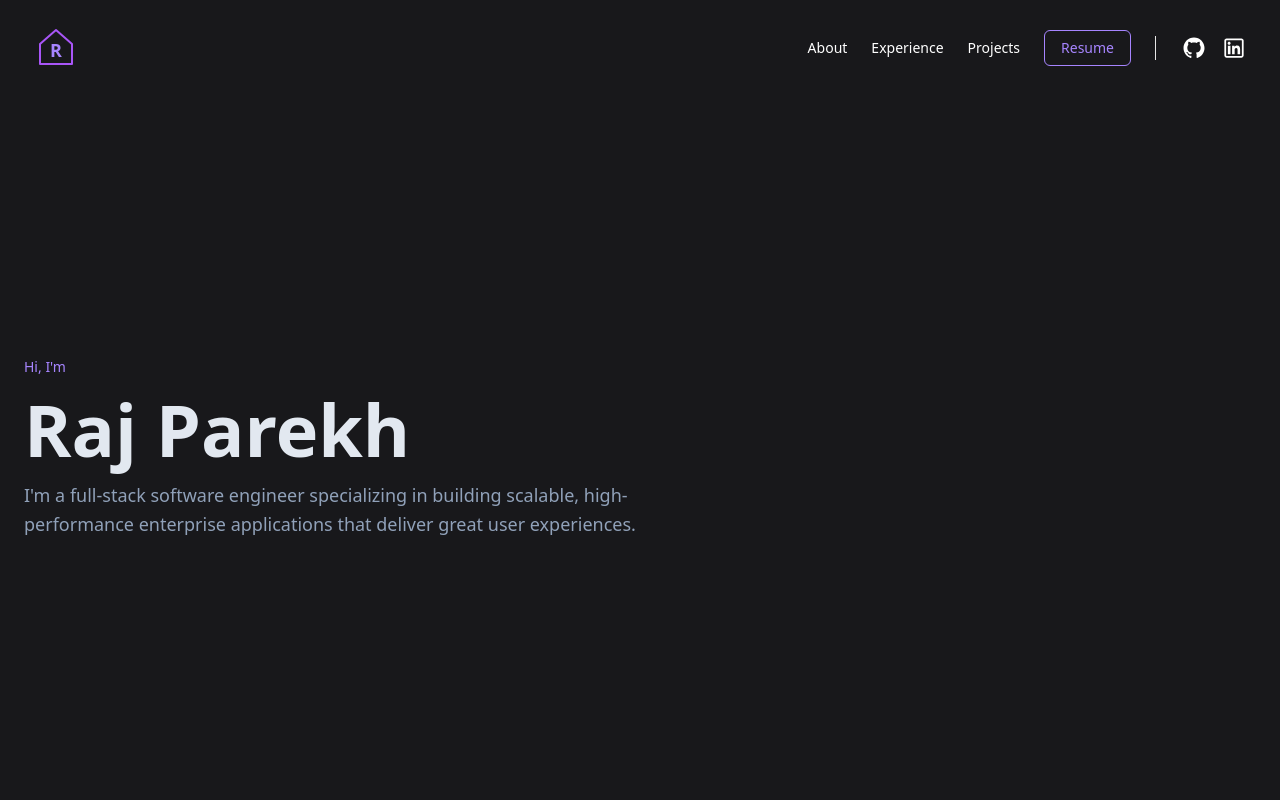
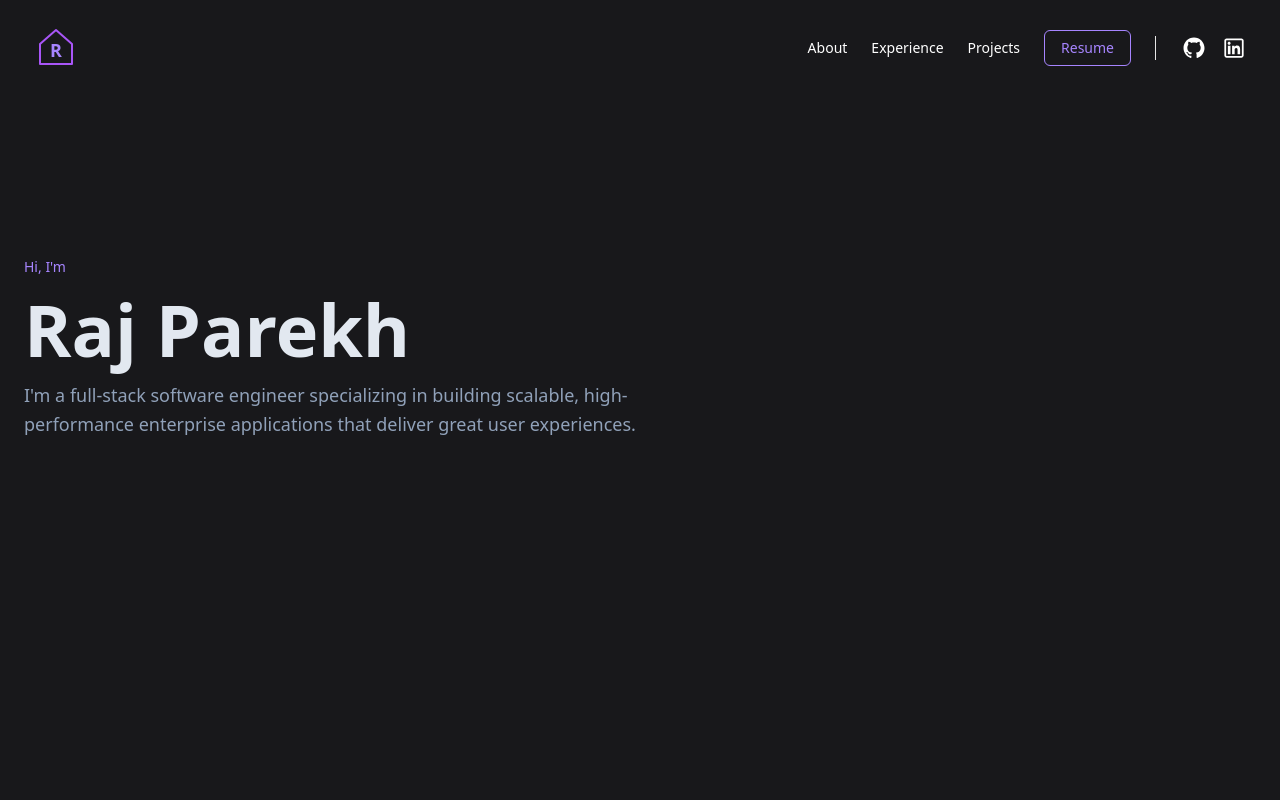
Before and after one commit to rparekh01/my-portfolio, a Next.js app: page / in a window 1280 px wide. Shown: the top 800 px of the page. Built offline with nearby package versions, Linux system fonts and the light colour scheme.

Commit message:
fix styling

```diff
--- a/src/app/globals.css
+++ b/src/app/globals.css
@@ -122,9 +122,13 @@
 }
 
 .page-layout {
-  @apply min-h-[calc(100vh)] bg-zinc-900 text-white flex;
+  @apply min-h-[calc(100vh)] bg-zinc-900 text-white flex pb-50;
 }
 
 .page-container {
   @apply container mx-auto px-6;
 }
+
+section[id] {
+  scroll-margin-top: 5rem;
+}
--- a/src/components/NavTabs.tsx
+++ b/src/components/NavTabs.tsx
@@ -39,12 +39,14 @@ export default function NavTabs() {
         <a
           href="https://github.com/rparekh01"
           className="hover:text-violet-300"
+          target="_blank"
         >
           <LiaGithub className="size-7 min-w-fit" />
         </a>
         <a
           href="https://www.linkedin.com/in/r-p/"
           className="hover:text-violet-300"
+          target="_blank"
         >
           <LiaLinkedin className="size-7 min-w-fit" />
         </a>
```
